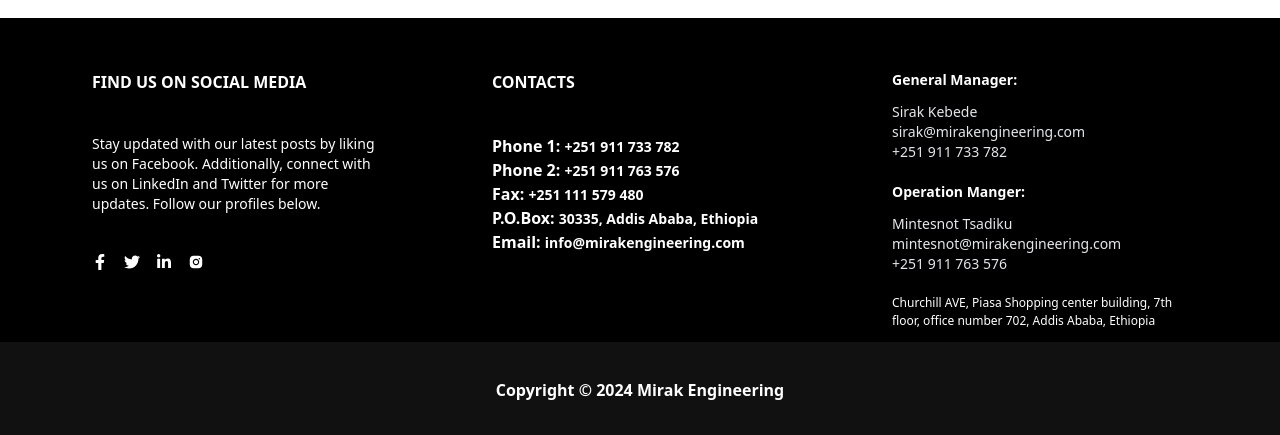
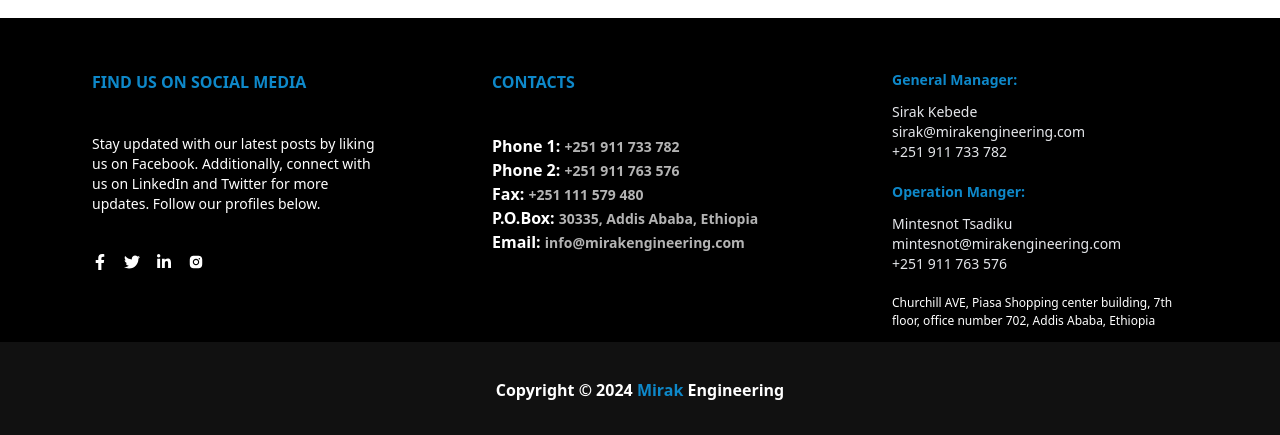
Before and after one commit to henaorth16/mirak-eng-official-site, a React (Vite) app: page / in a window 1280 px wide. Shown: the part 3823-4258 px from the top of the page. Built offline with nearby package versions, Linux system fonts and the light colour scheme.

Commit message:
style: color changes

```diff
--- a/src/components/Footer.jsx
+++ b/src/components/Footer.jsx
@@ -14,7 +14,7 @@
     <div className="w-full h-auto bg-black relative">
       <div className="flex flex-wrap justify-center">
         <div className="mt-10 w-80 mx-10 p-3">
-          <h1 className="uppercase font-extrabold text-white">
+          <h1 className="uppercase font-extrabold text-logo">
             Find Us On Social Media
           </h1>
           <p className="text-sm text-white mt-10">
@@ -46,30 +46,30 @@
           </ul>
         </div>
         <div className="mt-10 w-80 mx-10 p-3">
-          <h1 className="uppercase text-white font-extrabold">Contacts</h1>
+          <h1 className="uppercase text-logo font-extrabold">Contacts</h1>
           <ul className="text-white text-md mt-10">
             <li className="text-md font-semibold">
-              Phone 1: <span className="text-sm">+251 911 733 782</span>
+              Phone 1: <span className="text-sm opacity-70">+251 911 733 782</span>
             </li>
             <li className="text-md font-semibold">
-              Phone 2: <span className="text-sm">+251 911 763 576</span>
+              Phone 2: <span className="text-sm opacity-70">+251 911 763 576</span>
             </li>
             <li className="text-md font-semibold">
-              Fax: <span className="text-sm">+251 111 579 480</span>
+              Fax: <span className="text-sm opacity-70">+251 111 579 480</span>
             </li>
             <li className="text-md font-semibold">
               P.O.Box:{" "}
-              <span className="text-sm">30335, Addis Ababa, Ethiopia</span>
+              <span className="text-sm opacity-70">30335, Addis Ababa, Ethiopia</span>
             </li>
-            <li className="text-md font-semibold">
-              Email: <span className="text-sm">info@mirakengineering.com</span>
+            <li className="text-md font-semibold ">
+              Email: <span className="text-sm opacity-70">info@mirakengineering.com</span>
             </li>
           </ul>
         </div>
         <div className="mt-10 w-80 mx-10 p-3">
           <ul>
             <li className="text-gray-200 text-sm">
-              <h1 className="text-white text-md font-bold mb-3">
+              <h1 className="text-logo text-md font-bold mb-3">
                 General Manager:
               </h1>
               <p>Sirak Kebede</p>
@@ -77,7 +77,7 @@
               <p>+251 911 733 782</p>
             </li>
             <li className="text-gray-200 text-sm mt-5">
-              <h1 className="text-white font-bold text-md mb-3">
+              <h1 className="text-logo font-bold text-md mb-3">
                 Operation Manger:
               </h1>
               <p>Mintesnot Tsadiku</p>
@@ -94,7 +94,7 @@
         </div>
       </div>
       <div className="w-full h-24 bg-[#111111] flex justify-center items-center mt-30">
-        <p className="text-white font-semibold">Copyright &copy; {year} Mirak Engineering</p>
+        <p className="text-white font-semibold">Copyright &copy; {year} <span className="text-logo font-bold">Mirak</span>  Engineering</p>
       </div>
     </div>
   );
```
